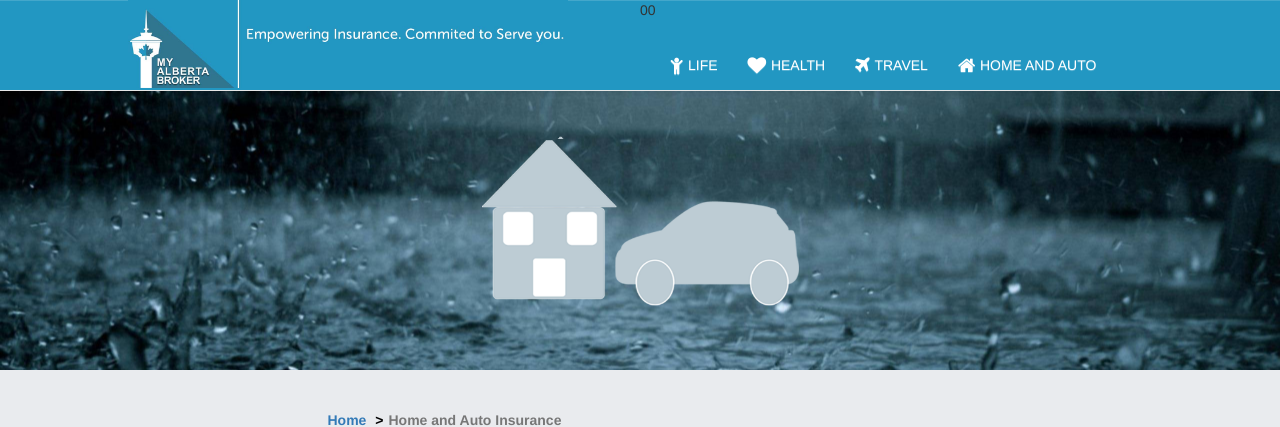
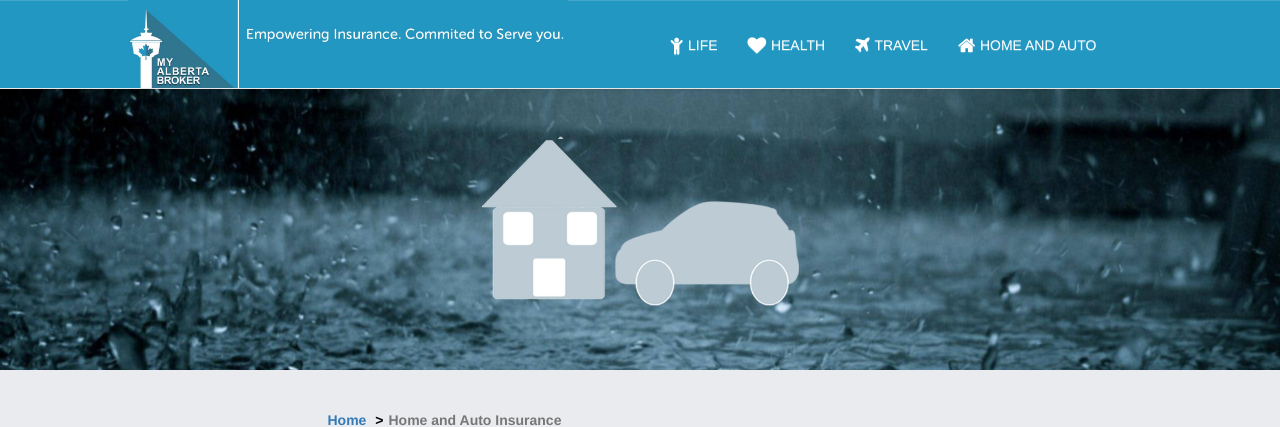
Before and after one commit to padronfrancis1/albertabroker_version1, a Node server app: page /homeauto in a window 1280 px wide. Shown: the top 427 px of the page. Run offline with Node 20, Linux system fonts and the light colour scheme.

Commit message:
02112016 5

```diff
--- a/views/partials/nav.ejs
+++ b/views/partials/nav.ejs
@@ -19,7 +19,7 @@
                 <img src="assets/img/my_alberta_ broker_v2.jpg" alt="Alberta Broker" />
             </a>
 
-          </div>00
+          </div>
 
         <div class="col-xs-12 col-sm-8 col-md-8 col-lg-6">
 
```
